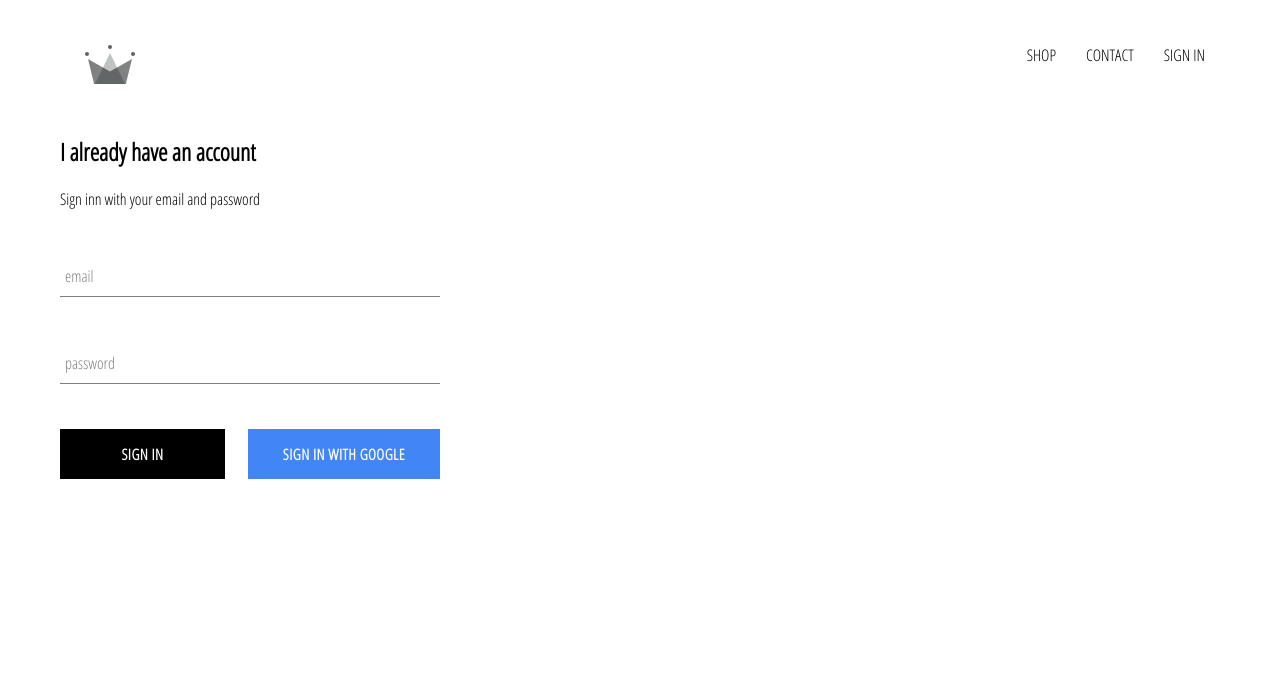
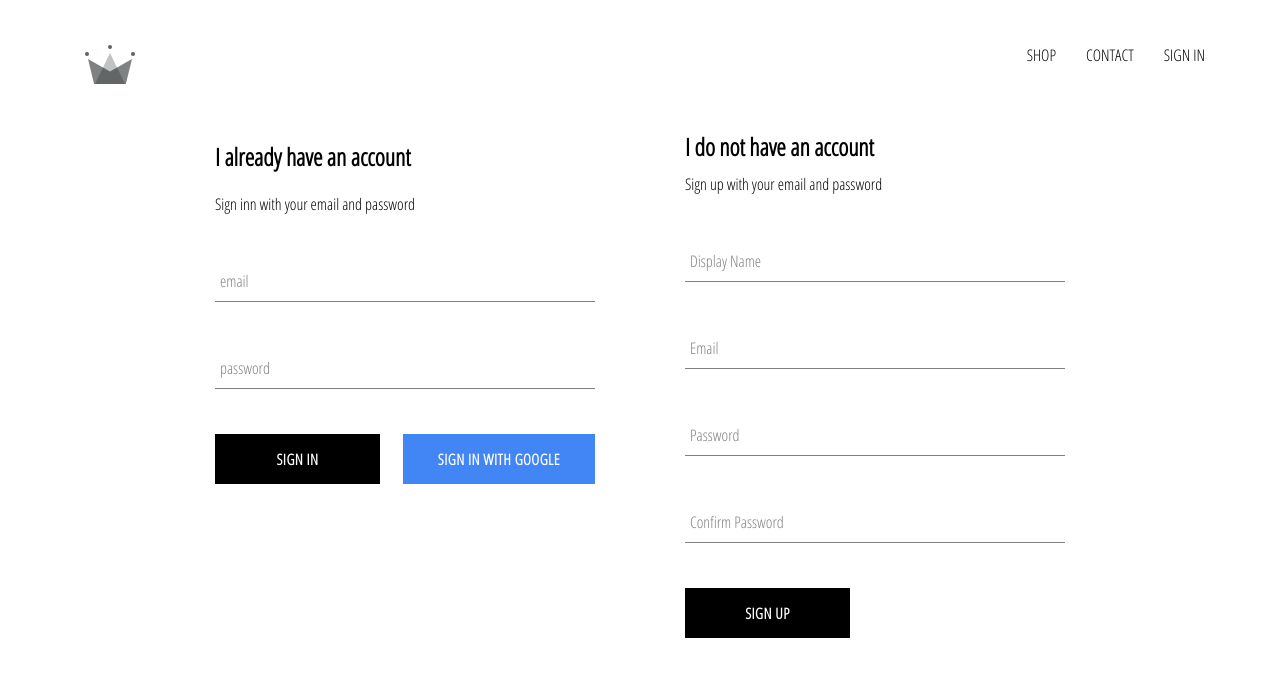
Before and after one commit to anantshanbhag/fashion-cart-app, a React (Create React App) app: page /signin in a window 1280 px wide. Shown: the top 676 px of the page. Built offline with nearby package versions, Linux system fonts and the light colour scheme; no server answers.

Commit message:
implemented firebase utils, included ability to store authenticated users into our firestore database

```diff
--- a/src/App.js
+++ b/src/App.js
@@ -7,7 +7,7 @@
 import ShopPage from './pages/shop/shop.component';
 import SignInAndSignUp from './pages/sign-in-and-sign-up/sign-in-and-sign-up.component';
 import Header from './components/header/header.component';
-import { auth } from './firebase/firebase.utils';
+import { auth, createUserProfileDocument } from './firebase/firebase.utils';
 
 class App extends React.Component {
   constructor() {
@@ -21,10 +21,23 @@
   unsubscribeFromAuth = null;
 
   componentDidMount() {
-    this.unsubscribeFromAuth = auth.onAuthStateChanged(user => {
-      this.setState({ currentUser: user });
+    this.unsubscribeFromAuth = auth.onAuthStateChanged(async userAuth => {
 
-      console.log(user);
+      if (userAuth) {
+        const userRef = await createUserProfileDocument(userAuth);
+
+        userRef.onSnapshot(snapShot => {
+          this.setState({
+            currentUser: {
+              id: snapShot.id,
+              ...snapShot.data()
+            }
+          });
+
+          console.log(this.state);
+        });
+      } else
+        this.setState({ currentUser: userAuth });
     });
   }
 
--- /dev/null
+++ b/src/components/sign-up/sign-up.component.js
@@ -0,0 +1,92 @@
+import React from 'react';
+
+import FormInput from '../form-input/form-input.component';
+import CustomButton from '../custom-button/custom-button.component';
+
+import { auth, createUserProfileDocument } from '../../firebase/firebase.utils';
+
+import "./sign-up.styles.scss"
+
+class SignUp extends React.Component {
+	constructor(props) {
+		super(props);
+
+		this.state = { displayName: '', email: '', password: '', confirmPassword: '' };
+	}
+
+	handleSubmit = async event => {
+		event.preventDefault();
+
+		const { displayName, email, password, confirmPassword } = this.state;
+
+		if (password !== confirmPassword) {
+			alert("passwords don't match");
+			return;
+		}
+
+		try {
+			const { user } = await auth.createUserWithEmailAndPassword(email, password);
+
+			await createUserProfileDocument(user, { displayName });
+
+			this.state = { displayName: '', email: '', password: '', confirmPassword: '' };
+		}
+		catch (error) {
+			console.error(error);
+		}
+	};
+
+	handleChange = event => {
+		const { name, value } = event.target;
+
+		this.setState({ [name]: value });
+	}
+
+	render() {
+		const { displayName, email, password, confirmPassword } = this.state;
+
+		return (
+			<div className="sign-up">
+				<h2 className="title">I do not have an account</h2>
+				<span>Sign up with your email and password</span>
+				<form className="sign-up-form" onSubmit={this.handleSubmit}>
+					<FormInput
+						type='text'
+						name='displayName'
+						value={displayName}
+						onChange={this.handleChange}
+						label='Display Name'
+						required
+					/>
+					<FormInput
+						type='email'
+						name='email'
+						value={email}
+						onChange={this.handleChange}
+						label='Email'
+						required
+					/>
+					<FormInput
+						type='password'
+						name='password'
+						value={password}
+						onChange={this.handleChange}
+						label='Password'
+						required
+					/>
+					<FormInput
+						type='password'
+						name='confirmPassword'
+						value={confirmPassword}
+						onChange={this.handleChange}
+						label='Confirm Password'
+						required
+					/>
+					<CustomButton type='submit'>SIGN UP</CustomButton>
+				</form>
+			</div>
+		)
+	}
+}
+
+export default SignUp;
--- /dev/null
+++ b/src/components/sign-up/sign-up.styles.scss
@@ -0,0 +1,9 @@
+.sign-up {
+  display: flex;
+  flex-direction: column;
+  width: 380px;
+
+  .title {
+    margin: 10px 0;
+  }
+}
--- a/src/firebase/firebase.utils.js
+++ b/src/firebase/firebase.utils.js
@@ -11,6 +11,33 @@
   appId: "1:315359850925:web:3e942f28c2902ca7163124"
 };
 
+export const createUserProfileDocument = async (userAuth, additionalData) => {
+  if (!userAuth) return;
+
+  const userRef = firestore.doc(`users/${userAuth.uid}`);
+
+  const snapShot = await userRef.get();
+
+  if (!snapShot.exists) {
+    const { displayName, email } = userAuth;
+    const createdAt = new Date();
+
+    try {
+      await userRef.set({
+        displayName,
+        email,
+        createdAt,
+        ...additionalData
+      });
+    }
+    catch (error) {
+      console.log('error creating user', error.message);
+    }
+  }
+
+  return userRef;
+}
+
 firebase.initializeApp(config);
 
 export const auth = firebase.auth();
--- a/src/pages/sign-in-and-sign-up/sign-in-and-sign-up.component.js
+++ b/src/pages/sign-in-and-sign-up/sign-in-and-sign-up.component.js
@@ -1,12 +1,14 @@
 import React from 'react';
 
 import SignIn from '../../components/sign-in/sign-in.component';
+import SignUp from '../../components/sign-up/sign-up.component';
 
 import "./sign-in-and-sign-up.styles.scss"
 
 const SignInAndSignUp = () => (
 	<div className="sign-in-and-sign-up">
 		<SignIn />
+		<SignUp />
 	</div>
 );
 
--- a/src/pages/sign-in-and-sign-up/sign-in-and-sign-up.styles.scss
+++ b/src/pages/sign-in-and-sign-up/sign-in-and-sign-up.styles.scss
@@ -0,0 +1,6 @@
+.sign-in-and-sign-up {
+  width: 850px;
+  display: flex;
+  justify-content: space-between;
+  margin: 30px auto;
+}
```
Also changed, not shown: src/test.js (added, +11 -0 lines).
